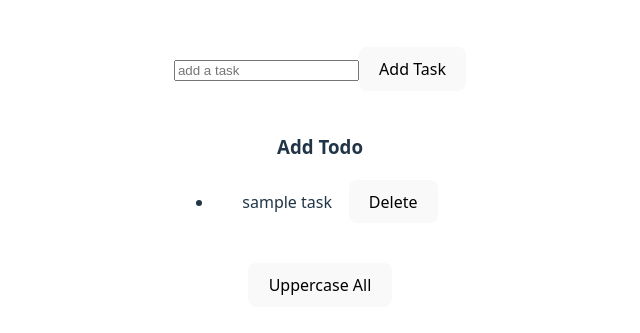
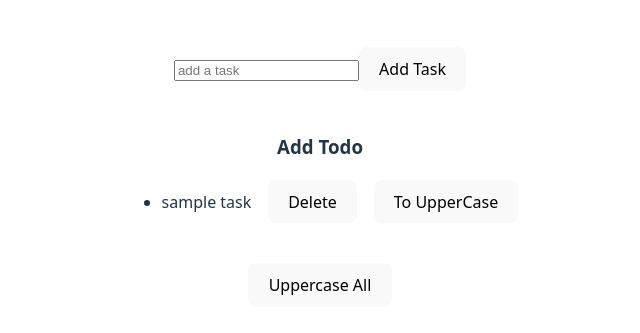
Before and after one commit to Swapnaja14/todo-list-react-mini-project, a React (Vite) app in the folder todo-list/: page / in a window 1280 px wide. Shown: the part 223-556 px from the top of the page, without its empty margins (320-960 px from the left). Built offline with nearby package versions, Linux system fonts and the light colour scheme.

Commit message:
Uppercase one item

```diff
--- a/todo-list/src/TodoList.jsx
+++ b/todo-list/src/TodoList.jsx
@@ -22,13 +22,25 @@ export default function TodoList() {
     }
 
     let upperCaseAll = () => {
-        setTodos((todos) => todos.map((todo) => {
+        setTodos((prevTodos) => prevTodos.map((todo) => {
             return {
                 ...todo, task: todo.task.toUpperCase(),
             };
         })
         )};
 
+    let upperCaseOne = (id) => {
+        setTodos((prevTodos) => prevTodos.map((todo) => {
+            if (todo.id == id) {
+                return {
+                    ...todo, task: todo.task.toUpperCase()
+                };
+            }
+            else {
+                return todo;
+            }
+        }))
+    }
     return (
         <div>
             <input placeholder="add a task"
@@ -45,6 +57,8 @@ export default function TodoList() {
                             <span>{todo.task}</span>
                             &nbsp;&nbsp;&nbsp;&nbsp;
                             <button onClick={() => deleteTodo(todo.id)}>Delete</button>
+                            &nbsp;&nbsp;&nbsp;&nbsp;
+                            <button onClick={() => upperCaseOne(todo.id)}>To UpperCase</button>
         {/* because of the arrow function, our deleteTodo will not get executed on its own and will get executed only when the button is clicked */}
                         </li>
                     ))
```
